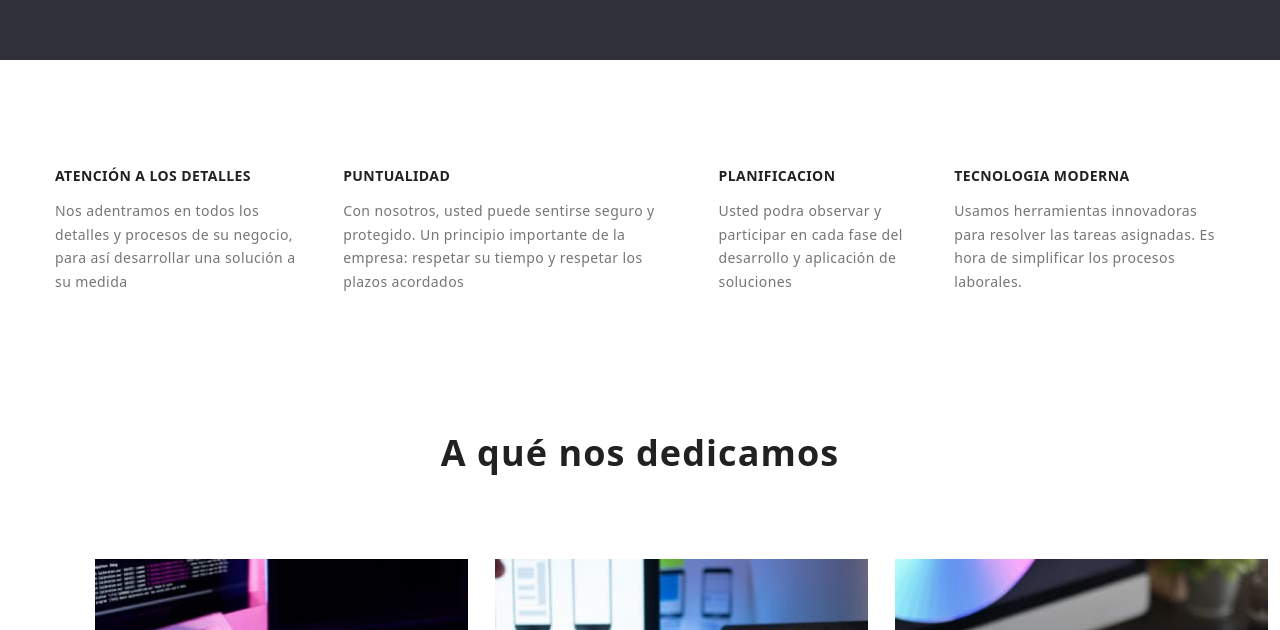
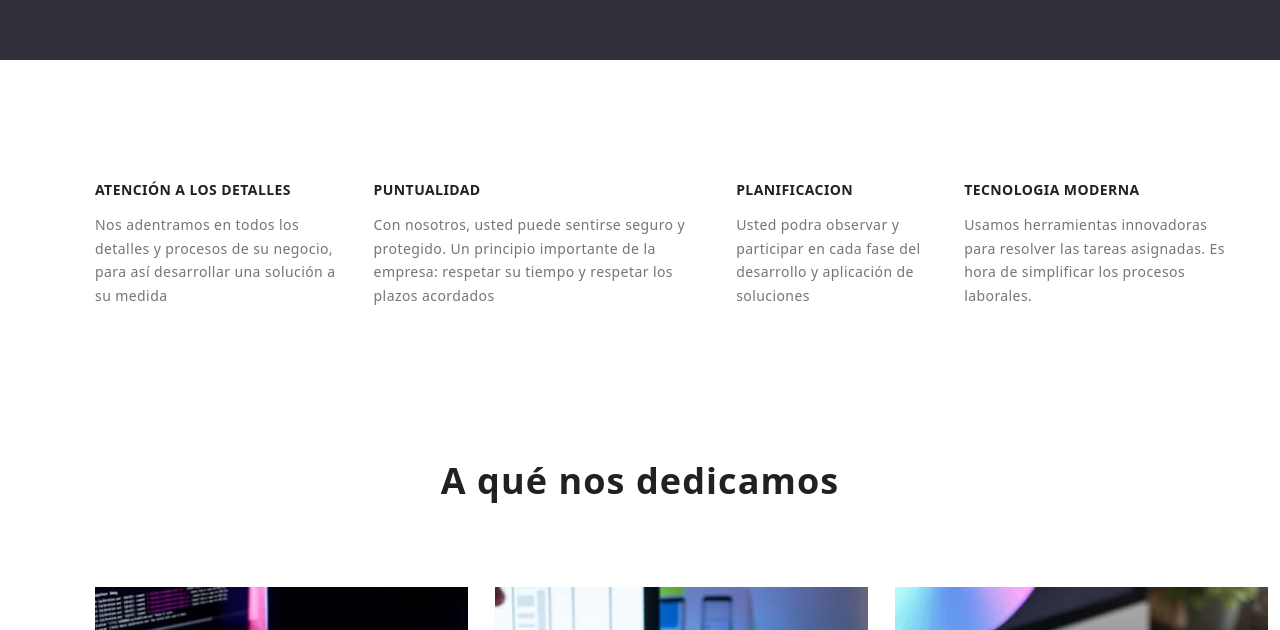
Before and after one commit to Malemh86/goit-markup-hw-03, a plain HTML site: page index.html in a window 1280 px wide. Shown: the part 774-1404 px from the top of the page. Drawn offline with nearby package versions, Linux system fonts and the light colour scheme.

Commit message:
centrar gallery

```diff
--- a/index.html
+++ b/index.html
@@ -41,14 +41,8 @@
         </div>
       </section>
 
-
-
-
-
-
-
-      <section class="section__gallery">
-        <ul class="services list container about__gallery">
+      <section class="section__gallery container">
+        <ul class="services list about__gallery">
           <li>
             <h3 class="services_list">ATENCIÓN A LOS DETALLES</h3>
             <p class="services_paragraph">
@@ -57,7 +51,6 @@
             </p>
           </li>
 
-
           <li>
             <h3 class="services_list">PUNTUALIDAD</h3>
             <p class="services_paragraph">
@@ -65,7 +58,6 @@
               empresa: respetar su tiempo y respetar los plazos acordados
             </p>
           </li>
-
 
           <li>
             <h3 class="services_list">PLANIFICACION</h3>
@@ -82,19 +74,8 @@
               simplificar los procesos laborales.
             </p>
           </li>
-
-
         </ul>
       </section>
-
-
-
-
-
-
-
-
-
 
       <section class="about">
         <div class="container">
@@ -105,17 +86,10 @@
             <li><img src="./images/imagen(1).jpg" alt="imagen 1" width="373" height="323" /></li>
           </ul>
         </div>
-
       </section>
-
-
-
-
-
 
       <section class="team">
         <div class="container section__team">
-
           <h2 class="ourteam">Nuestro equipo</h2>
           <ul class="ourteam__list list">
             <li class="team__list">
@@ -160,14 +134,9 @@
             </li>
           </ul>
         </div>
-
       </section>
-
-
-
     </main>
     <footer class="last_part">
-
       <address class="container section__address">
         <a class="icon link" href="#">WEBSTUDIO</a>
         <ul class="last list p-0">
```
Also changed, not shown: css/styles.css (line endings or trailing spaces).
